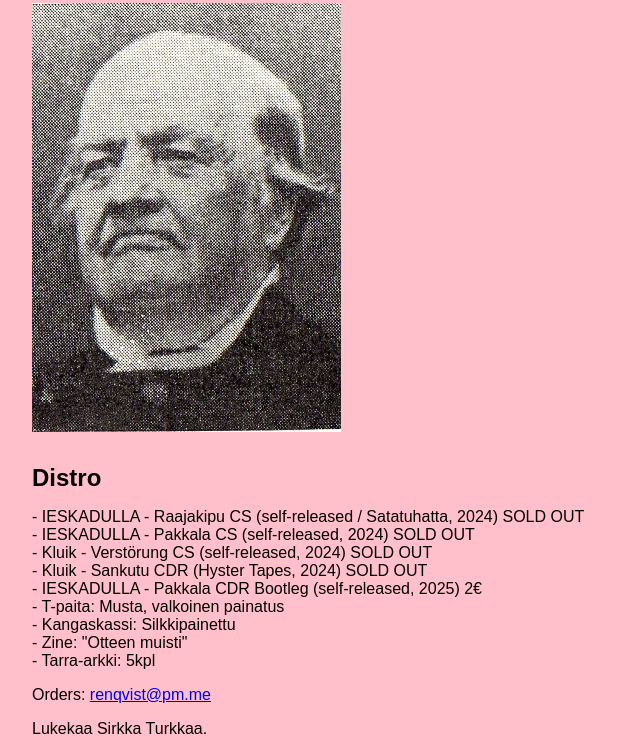
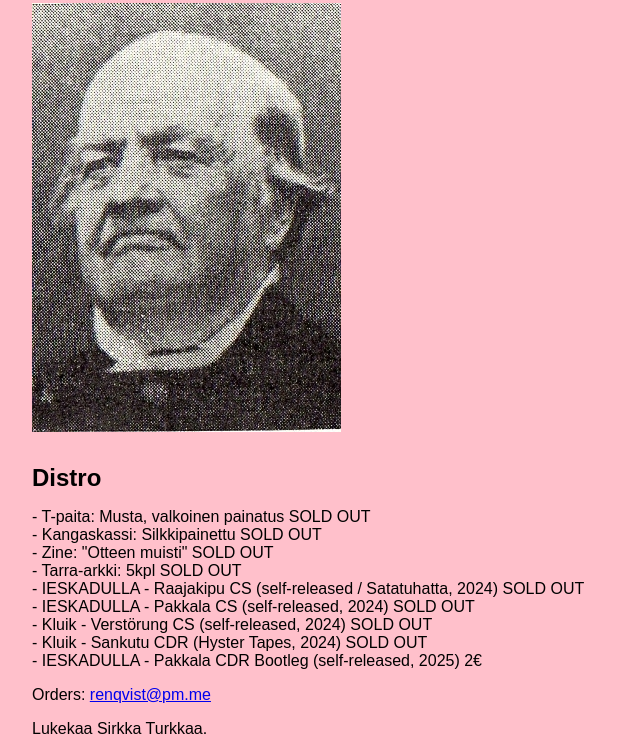
Before and after one commit to Renqvisteiirrotaotettaan/renqvisteiirrotaotettaan.github.io, a plain HTML site: page index.html in a window 1280 px wide. Shown: the part 74-820 px from the top of the page, without its empty margins (0-640 px from the left). Drawn offline with Linux system fonts and the light colour scheme.

Commit message:
Update index.html

```diff
--- a/index.html
+++ b/index.html
@@ -46,15 +46,15 @@
   <img src="Henrik_Renqvist.jpg" alt="Renqvist">
 
   <h2>Distro</h2>
-  <p>- IESKADULLA - Raajakipu CS (self-released / Satatuhatta, 2024) SOLD OUT<br>
+  <p>- T-paita: Musta, valkoinen painatus SOLD OUT<br>
+     - Kangaskassi: Silkkipainettu SOLD OUT<br>
+     - Zine: "Otteen muisti" SOLD OUT<br>
+     - Tarra-arkki: 5kpl SOLD OUT<br>
+     - IESKADULLA - Raajakipu CS (self-released / Satatuhatta, 2024) SOLD OUT<br>
      - IESKADULLA - Pakkala CS (self-released, 2024) SOLD OUT<br>
      - Kluik - Verstörung CS (self-released, 2024) SOLD OUT<br>
      - Kluik - Sankutu CDR (Hyster Tapes, 2024) SOLD OUT<br>
-     - IESKADULLA - Pakkala CDR Bootleg (self-released, 2025) 2€<br>
-     - T-paita: Musta, valkoinen painatus<br>
-     - Kangaskassi: Silkkipainettu<br>
-     - Zine: "Otteen muisti"<br>
-     - Tarra-arkki: 5kpl
+     - IESKADULLA - Pakkala CDR Bootleg (self-released, 2025) 2€
   </p>
 
 
```
